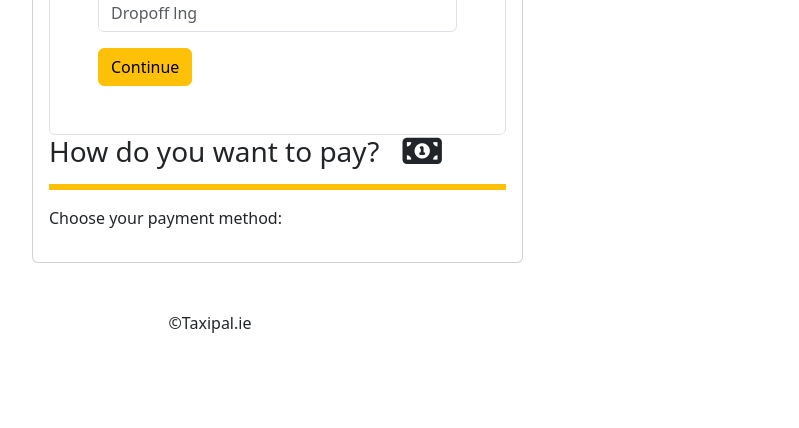
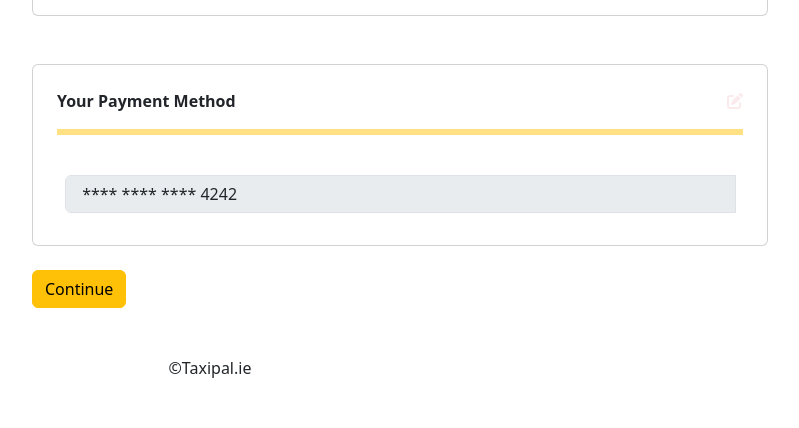
Before and after one commit to shahbakhat/Taksy, a Django app: page /passenger/book-a-taxi/ in a window 1280 px wide. Shown: the part 780-1208 px from the top of the page, without its empty margins (430-1229 px from the left). Before the commit the page ends 1113 px from the top, so only its background shows below. Run offline with Django 3.2, Linux system fonts and the light colour scheme; a user stored in the database is signed in; data comes from the database, SQL or seed files in the repository; both versions use the stored data as it was after the commit; some libraries are stand-ins or nearby versions.

Commit message:
integrated google maps API succesfully

```diff
--- a/core/passenger/forms.py
+++ b/core/passenger/forms.py
@@ -23,6 +23,10 @@ class TaxiBookingForm(forms.ModelForm):
     dropoff_address = forms.CharField(max_length=255, required=True,label='',
                                       widget= forms.TextInput
                            (attrs={'placeholder':'Where you want to go?'}))
+    pickup_lng = forms.FloatField(required=False, )
+    pickup_lat = forms.FloatField(required=False, )
+    dropoff_lng = forms.FloatField(required=False, )
+    dropoff_lat = forms.FloatField(required=False, )
 
     class Meta:
         model = Taxi
--- a/core/passenger/views.py
+++ b/core/passenger/views.py
@@ -74,23 +74,20 @@ def book_taxi_page(request):  # sourcery skip: assign-if-exp, merge-nested-ifs,
     # model_instance = creating_booking.first()
     pickup_form = forms.TaxiBookingForm(request.POST, instance=creating_booking)
     if request.method == "POST":
-        if request.POST.get('step') == '1':
-            pickup_form = forms.TaxiBookingForm(request.POST, instance= creating_booking)
-            if pickup_form.is_valid():
-                creating_booking = pickup_form.save(commit=False)
-                creating_booking.taxi_passenger = current_customer
-                creating_booking.save()
-                return redirect(reverse('passenger:book-a-taxi'))
+        pickup_form = forms.TaxiBookingForm(request.POST, instance= creating_booking)
+        if pickup_form.is_valid():
+            creating_booking = pickup_form.save(commit=False)
+            creating_booking.taxi_passenger = current_customer
+            creating_booking.save()
+            return redirect(reverse('passenger:book-a-taxi'))
     # Determine the current step
-    if not creating_booking:
-        current_step = 1
-    else:
-        current_step = 2
+    # if not creating_booking:
+    #     current_step = 1
 
     return render (request,'passenger/book-a-taxi.html',{
         "taxi": creating_booking,
         "pickup_form": pickup_form,
-        "step":current_step,
+        # "step":current_step,
     })
 
 
--- a/core/templates/passenger/book-a-taxi.html
+++ b/core/templates/passenger/book-a-taxi.html
@@ -1,7 +1,10 @@
 {% extends 'passenger/base.html' %}
 {% load bootstrap5 %}
 {% block head %}
-
+<script
+   src="https://maps.googleapis.com/maps/api/js?key=AIzaSyANA9ozNn4mr7ljTh97_4jgeeryhi5tsio&callback=initMap&libraries=places&v=weekly"
+   defer
+   ></script>
 <style>
    #myTab button {
    color: black;
@@ -13,10 +16,11 @@
    #myTab button.active {
    color:#f0ad4e;
    }
-
+   #pickup-map{
+    height: 100%;
+   }
 </style>
 {% endblock %}
-
 {% block content %}
 <div class="container mt-4">
   <div class="row">
@@ -41,22 +45,15 @@
               <button class="nav-link active" id="pickup-tab" data-bs-toggle="tab" data-bs-target="#pickup-tab-pane" type="button" role="tab"
                 aria-controls="pickup-tab-pane" aria-selected="false">Book a Taxi</button>
             </li>
-              <li class="nav-item" role="presentation">
-                <button class="nav-link" id="payment-tab" data-bs-toggle="tab" data-bs-target="#payment-tab-pane" type="button" role="tab"
-                aria-controls="payment-tab-pane" aria-selected="false">Payment</button>
-              </li>
-              <li class="nav-item" role="presentation">
+            {% comment %} <li class="nav-item" role="presentation">
               <button class="nav-link" id="details-tab" data-bs-toggle="tab" data-bs-target="#details-tab-pane" type="button" role="tab" a
                 ria-controls="details-tab-pane" aria-selected="true">Trip Details</button>
-              </li>
+            </li> {% endcomment %}
           </ul>
         </div>
       </div>
       <!-- STEP FORMs-->
 
-        <div class="col-lg-8">
-          <div class="card ">
-            <div class="card-body">
             <div class="tab-content" id="myTabContent">
               <div class="tab-pane fade  show active" id="pickup-tab-pane" role="tabpanel" aria-labelledby="pickup-tab" tabindex="0">
                 <h3>
@@ -64,37 +61,178 @@
                   <i class="fa-solid fa-taxi ms-3"></i>
                 </h3>
                 <hr class="border border-warning border-3 opacity-100">
-                  <!-- Pick up address form-->
-                  <form method="POST" class="form-control mt-3 p-5">
+                <!-- Taxi Booking Form-->
+                <form method="POST" class="mt-3">
+                  <div class="card bg-white mt-2 mb-5" height="100vh">
+                    <div class="card-body">
+                        <div class="container">
+                          <div class="row" width="auto">
+                            <div class="col-6">
                               {% csrf_token %}
                               {% bootstrap_form pickup_form %}
+                              <input type="hidden" id="pickup_lat" name="pikup_lat" value = {{ taxi.pickup_lat }}>
+                              <input type="hidden" id="pickup_lng" name="pikup_lng" value = {{ taxi.pickup_lng }}></div>
+                            <div class="col-6"> <div id="pickup-map"></div>
+                            <div id="infowindow-content">
+                              <span id="place-name" class="title"></span><br />
+                              <span id="place-address"></span>
+                            </div></div>
+                          </div>
+                        </div>
+                      </div>
+                    </div>
+                  </div>
+                  <div class="card p-3">
+                    <b class="p-2 ">
+                      Your Payment Method<a href="{% url 'passenger:payment-method' %}" class="link-danger float-end link-opacity-10 link-offset-2 link-underline-opacity-20 link-underline-opacity-10-hover">
+                      <i class="ms-5  fa-solid fa-pen-to-square"></i></a>
+                      <hr class="border border-warning border-3 opacity-50">
+                    </b>
+                    <div class="card-body" >
+                      {% if request.user.passenger.stripe_payment_method_id %}
+                      <div id="change-card" class="input-group">
+                        <input type="text" class="form-control"
+                          disabled value=" **** **** **** {{ request.user.passenger.stripe_card_last4 }}">
+                        <div class="input-group-append">
+                </div>
+                </div>
+                {% endif %}
+                </div>
+                </div>
                 <input type="hidden" name="step" value="1">
-                    <button class="btn btn-warning" type="submit" >Continue</button>
+                <button class="btn btn-warning mt-4" type="submit" >Continue</button>
                 </form>
               </div>
-                <!-- Payment Tab-->
-                <div class="tab-pane fade  show active" id="payment-tab-pane" role="tabpanel" aria-labelledby="payment-tab" tabindex="0">
-                  <h3>How do you want to pay?
-                    <i class="fa-solid ms-3 fa-lg fa-money-bill-1"></i>
-                  </h3>
-                  <hr class="border border-warning border-3 opacity-100">
-                  <p>
-                    Choose your payment method:
-                  </p>
-                </div>
+              <!-- Payment Method-->
               <!-- Trip Details Tab-->
-                <div class="tab-pane fade  " id="details-tab-pane" role="tabpanel" aria-labelledby="details-tab" tabindex="0">
+              {% comment %} <div class="tab-pane fade  " id="details-tab-pane" role="tabpanel" aria-labelledby="details-tab" tabindex="0">
                 <h3>
                   Trip Details
                   <i class="fa-solid ms-3 fa-lg fa-circle-info"></i>
                 </h3>
                 <hr class="border border-warning border-3 opacity-100">
+              </div> {% endcomment %}
             </div>
     </div>
   </div>
 </div>
-        </div>
-      </div>
-    </div>
-  </div>
+<!-- GOOGLE MAP JAVASCRIPT-->
+<script>
+ // This example requires the Places library. Include the libraries=places
+// parameter when you first load the API. For example:
+// <script src="https://maps.googleapis.com/maps/api/js?key=YOUR_API_KEY&libraries=places">
+function initMap() {
+  const map = new google.maps.Map(document.getElementById("pickup-map"), {
+    center: { lat: 40.749933, lng: -73.98633 },
+    zoom: 13,
+    mapTypeControl: false,
+  });
+  const card = document.getElementById("pac-card");
+  const input = document.getElementById("id_pickup_address");
+  const biasInputElement = document.getElementById("use-location-bias");
+  const strictBoundsInputElement = document.getElementById("use-strict-bounds");
+  const options = {
+    fields: ["formatted_address", "geometry", "name"],
+    strictBounds: false,
+    types: ["establishment"],
+  };
+
+  map.controls[google.maps.ControlPosition.TOP_LEFT].push(card);
+
+  const autocomplete = new google.maps.places.Autocomplete(input, options);
+
+  // Bind the map's bounds (viewport) property to the autocomplete object,
+  // so that the autocomplete requests use the current map bounds for the
+  // bounds option in the request.
+  autocomplete.bindTo("bounds", map);
+
+  const infowindow = new google.maps.InfoWindow();
+  const infowindowContent = document.getElementById("infowindow-content");
+
+  infowindow.setContent(infowindowContent);
+
+  const marker = new google.maps.Marker({
+    map,
+    anchorPoint: new google.maps.Point(0, -29),
+  });
+
+  autocomplete.addListener("place_changed", () => {
+    infowindow.close();
+    marker.setVisible(false);
+
+    const place = autocomplete.getPlace();
+
+    if (!place.geometry || !place.geometry.location) {
+      // User entered the name of a Place that was not suggested and
+      // pressed the Enter key, or the Place Details request failed.
+      window.alert("No details available for input: '" + place.name + "'");
+      return;
+    }
+
+    // If the place has a geometry, then present it on a map.
+    if (place.geometry.viewport) {
+      map.fitBounds(place.geometry.viewport);
+    } else {
+      map.setCenter(place.geometry.location);
+      map.setZoom(17);
+    }
+
+    marker.setPosition(place.geometry.location);
+    marker.setVisible(true);
+    infowindowContent.children["place-name"].textContent = place.name;
+    infowindowContent.children["place-address"].textContent =
+      place.formatted_address;
+    infowindow.open(map, marker);
+  });
+
+  // Sets a listener on a radio button to change the filter type on Places
+  // Autocomplete.
+  function setupClickListener(id, types) {
+    const radioButton = document.getElementById(id);
+
+    radioButton.addEventListener("click", () => {
+      autocomplete.setTypes(types);
+      input.value = "";
+    });
+  }
+
+  setupClickListener("changetype-all", []);
+  setupClickListener("changetype-address", ["address"]);
+  setupClickListener("changetype-establishment", ["establishment"]);
+  setupClickListener("changetype-geocode", ["geocode"]);
+  setupClickListener("changetype-cities", ["(cities)"]);
+  setupClickListener("changetype-regions", ["(regions)"]);
+  biasInputElement.addEventListener("change", () => {
+    if (biasInputElement.checked) {
+      autocomplete.bindTo("bounds", map);
+    } else {
+      // User wants to turn off location bias, so three things need to happen:
+      // 1. Unbind from map
+      // 2. Reset the bounds to whole world
+      // 3. Uncheck the strict bounds checkbox UI (which also disables strict bounds)
+      autocomplete.unbind("bounds");
+      autocomplete.setBounds({ east: 180, west: -180, north: 90, south: -90 });
+      strictBoundsInputElement.checked = biasInputElement.checked;
+    }
+
+    input.value = "";
+  });
+  strictBoundsInputElement.addEventListener("change", () => {
+    autocomplete.setOptions({
+      strictBounds: strictBoundsInputElement.checked,
+    });
+    if (strictBoundsInputElement.checked) {
+      biasInputElement.checked = strictBoundsInputElement.checked;
+      autocomplete.bindTo("bounds", map);
+    }
+
+    input.value = "";
+
+  });
+  $("#pickup_lat").val(place.geometry.location.lat());
+  $("#pickup_lng").val(place.geometry.location.lng());
+}
+
+window.initMap = initMap;
+</script>
 {% endblock %}
--- a/core/templates/passenger/payment-method.html
+++ b/core/templates/passenger/payment-method.html
@@ -37,7 +37,7 @@
 {% endblock %}
 {% block main %}
 {% if not request.user.passenger.stripe_payment_method_id%}
-<div class="alert alert-danger alert-dismissible fade show " role="alert">
+<div class="alert alert-danger alert-dismissible fade  show " role="alert">
  Let's add your Card first, to <strong>Book a Taxi</strong>
   <button type="button" class="btn-close" data-bs-dismiss="alert" aria-label="Close"></button>
 </div>
```
Also changed, not shown: db.sqlite3. Lines whose indentation alone changed are shown as unchanged.
